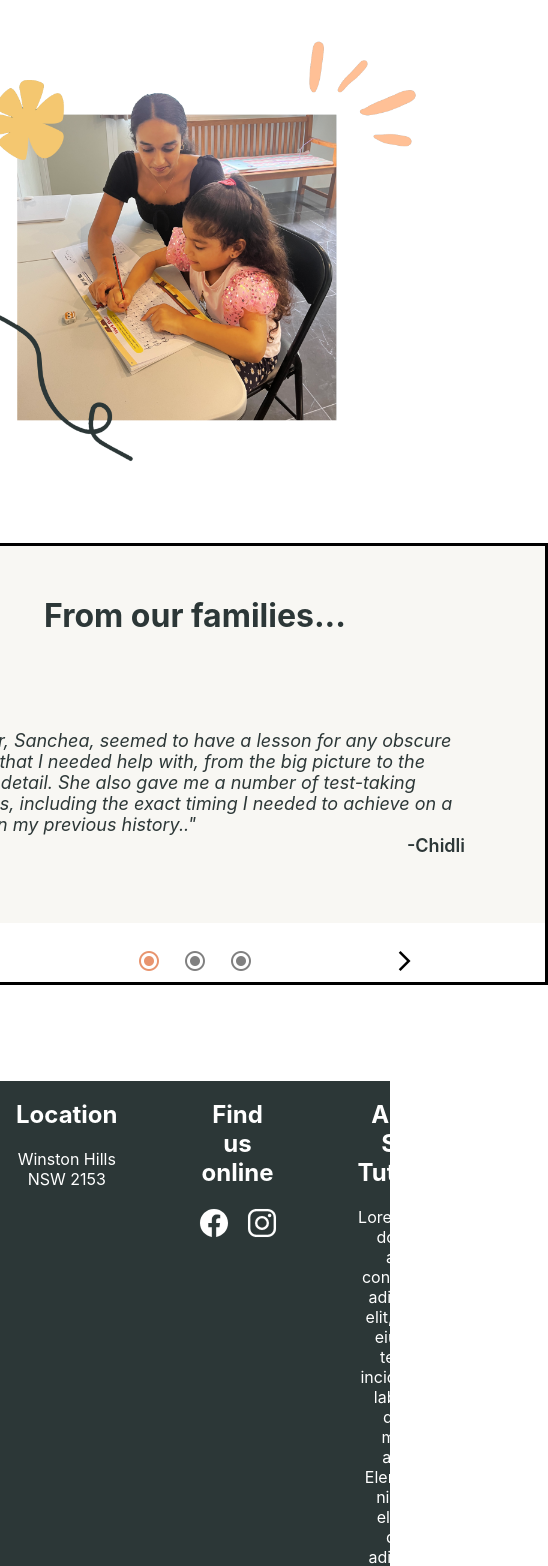
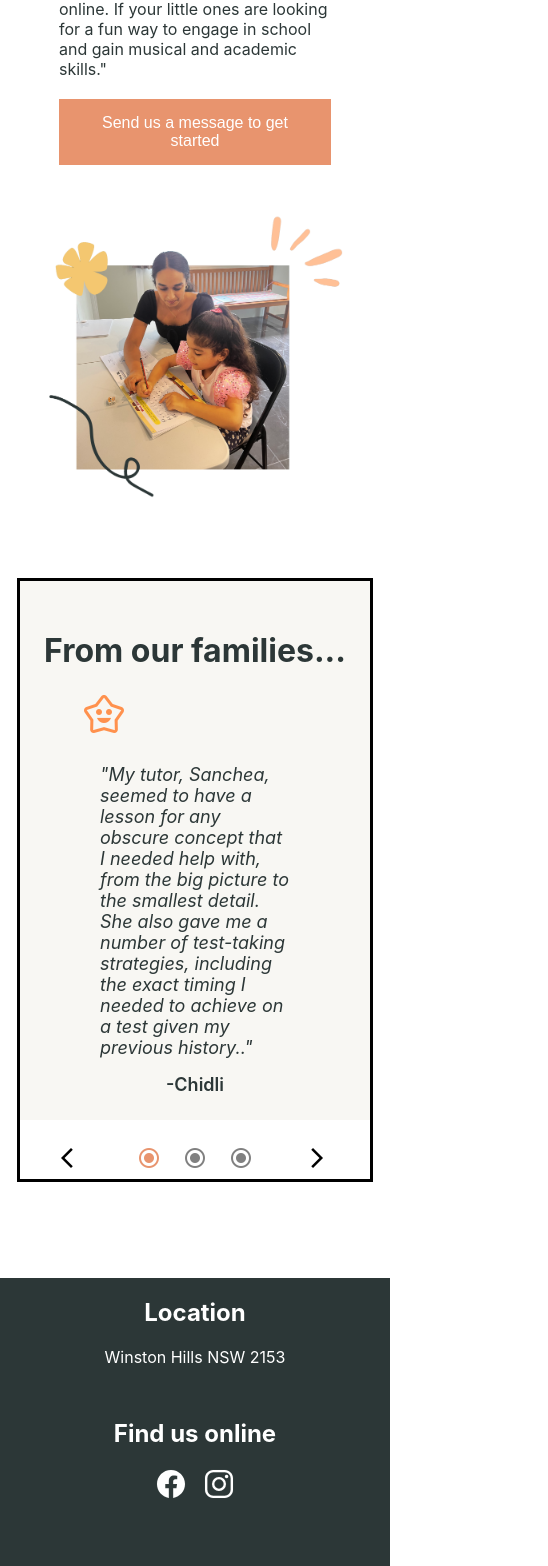
Before and after one commit to Hvbert1/tutor-test, a React (Vite) app: page / in a window 390 px wide. Shown: the part 389-1955 px from the top of the page, 548 px wide, since content can reach past the window. Built offline with nearby package versions, Linux system fonts and the light colour scheme.

Commit message:
fix up css for mobile

```diff
--- a/src/App.css
+++ b/src/App.css
@@ -84,6 +84,8 @@ body {
 ion-icon {
   font-size: 32px;
   --ionicon-stroke-width: 16px;
+  cursor: pointer;
+  color: white;
 }
 
 .footerContent {
@@ -104,6 +106,7 @@ ion-icon {
   justify-content: center;
   align-items: center;
   gap: 1rem;
+  margin-bottom: 1.5rem;
 }
 
 @media only screen and (min-width: 601px) {
@@ -144,4 +147,10 @@ ion-icon {
   .navHeader {
     display: none !important;
   }
+
+  .footerContent {
+    display: flex;
+    flex-direction: column;
+    gap: 1rem;
+  }
 }
--- a/src/components/Carousel.css
+++ b/src/components/Carousel.css
@@ -11,6 +11,7 @@
 .carousel h1 {
   margin-top: 50px;
 }
+
 .inner {
   white-space: nowrap;
   transition: transform 0.3s;
@@ -31,6 +32,7 @@
   color: #2c3737;
   font-style: italic;
   text-align: left;
+  padding: none;
 }
 
 .star-symbol {
@@ -41,7 +43,6 @@
 }
 
 .carouselName {
-  /* margin-top: 10px; */
   text-align: right;
   font-weight: 600;
 }
@@ -80,3 +81,13 @@
 .indicatorSynmbolActive {
   color: #e8946e;
 }
+
+@media only screen and (max-width: 600px) {
+  .carousel {
+    width: 350px !important;
+  }
+  .carouselName {
+    margin-top: 1rem;
+    text-align: center;
+  }
+}
--- a/src/components/Carousel.jsx
+++ b/src/components/Carousel.jsx
@@ -20,7 +20,7 @@ export const Carousel = () => {
     {
       key: 3,
       description:
-        '"Sanchea has been an amazing and diligent tutor for me within english and maths. She has helped me  developed my analytical writing skills that I ended up transforming my grades from C to an A. Furthermore, she has also helped me in maths by breaking down a problem and make it simpler to solve. Overall, Sanchea is a hardworking and diligent tutor that will help your child achieve their desire results."',
+        '"Sanchea has been an amazing and diligent tutor for me within english and maths. She has helped me  developed my analytical writing skills that I ended up transforming my grades from C to an A."',
       person: "-Aloha",
     },
   ];
--- a/src/components/Footer.jsx
+++ b/src/components/Footer.jsx
@@ -10,8 +10,15 @@ export default function Footer() {
           <div className="footerCard">
             <h2>Find us online</h2>
             <div className="icons">
-              <ion-icon name="logo-facebook" aria-label="facebook"></ion-icon>
-              <ion-icon name="logo-instagram" aria-label="instagram"></ion-icon>
+              <a href="https://facebook.com">
+                <ion-icon name="logo-facebook" aria-label="facebook"></ion-icon>
+              </a>
+              <a href="https://instagram.com">
+                <ion-icon
+                  name="logo-instagram"
+                  aria-label="instagram"
+                ></ion-icon>
+              </a>
             </div>
           </div>
           <div className="footerCard">
--- a/src/pages/About.css
+++ b/src/pages/About.css
@@ -80,4 +80,7 @@ dialog button {
   .aboutContainer {
     flex-direction: column;
   }
+  .aboutPic {
+    width: 380px;
+  }
 }
--- a/src/pages/Classes.css
+++ b/src/pages/Classes.css
@@ -112,6 +112,10 @@ ul li {
     gap: 1rem;
   }
 
+  .classMain {
+    text-align: center;
+  }
+
   .priceCards {
     display: flex;
     flex-direction: column;
--- a/src/pages/Contact.css
+++ b/src/pages/Contact.css
@@ -16,10 +16,10 @@
   margin-bottom: 50px;
   margin-top: 50px;
   text-align: left;
+  padding: 1.25rem;
 }
 
 .contactPic {
-  min-width: 350px;
   max-width: 550px;
 }
 
@@ -89,4 +89,9 @@ textarea {
     text-align: center;
     flex-direction: column;
   }
+
+  .contactPic {
+    margin-top: 1.5rem;
+    width: 350px;
+  }
 }
--- a/src/pages/Home.css
+++ b/src/pages/Home.css
@@ -20,6 +20,7 @@
   gap: 0.25rem;
   text-align: left;
   max-width: 550px;
+  padding: 1.25em;
 }
 
 .home .homePic {
@@ -45,7 +46,13 @@
 @media only screen and (max-width: 600px) {
   .homeMain {
     align-items: center;
+    padding: 0 4rem;
   }
+
+  .home .homePic {
+    width: 400px;
+  }
+
   .homeContainer {
     flex-direction: column;
   }
--- a/src/pages/Login.css
+++ b/src/pages/Login.css
@@ -1,6 +1,9 @@
+.loginDescription {
+  padding: 1.25rem;
+}
+
 .tutorBirdContainer {
-  border: 5px solid #fec667;
-  border-top: 10px solid #fec667;
+  box-shadow: 0 0 20px lightgray;
   margin: 50px auto;
   max-width: 550px;
 }
--- a/src/pages/Registration.css
+++ b/src/pages/Registration.css
@@ -1,4 +1,8 @@
+.registrationDescription {
+  padding: 1.25rem;
+}
 .registrationContainer {
   max-width: 550px;
   margin: auto;
+  padding: 1rem;
 }
```
